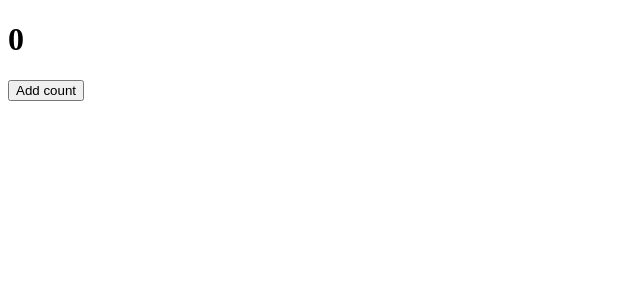
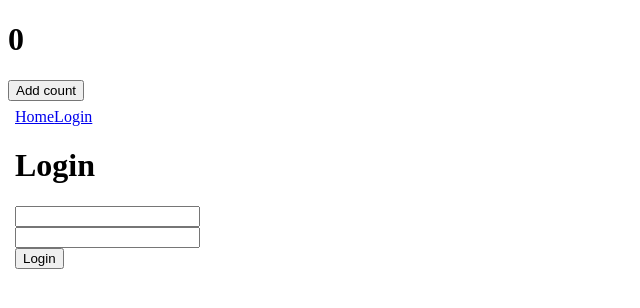
Before and after one commit to andela/ah-the-unsullied-frontend, a React (Create React App) app: page /login in a window 1280 px wide. Shown: the top 308 px of the page, without its empty margins (0-640 px from the left). Built offline with nearby package versions, Linux system fonts and the light colour scheme.

Commit message:
ch(setup-react-router-dom): Setup react router version4.
- Add react router version 4
- Add home and login views
- Add home and login component
- Test the config with login and / routes

[Starts #162949167]:

```diff
--- a/package.json
+++ b/package.json
@@ -11,9 +11,10 @@
     "react": "^16.8.0",
     "react-dom": "^16.8.0",
     "react-redux": "^6.0.0",
-    "react-scripts": "2.1.3",
     "redux": "^4.0.1",
-    "redux-thunk": "^2.3.0"
+    "redux-thunk": "^2.3.0",
+    "react-router-dom": "^4.3.1",
+    "react-scripts": "2.1.3"
   },
   "scripts": {
     "start": "react-scripts start",
--- a/src/App.js
+++ b/src/App.js
@@ -1,9 +1,13 @@
+import { BrowserRouter as Router, Route, Switch} from 'react-router-dom';
 import React, { Component } from 'react';
 import { connect } from 'react-redux';
 import PropTypes from 'prop-types';
 
 import { updateCount } from './actions/button';
 import './app.scss';
+import Home from './components/home/Home';
+import Login from './components/login/Login';
+import Navigation from './components/common/nav/Nav';
 
 class App extends Component {
   constructor(props) {
@@ -27,14 +31,25 @@ class App extends Component {
       <div>
         <h1>{this.state.count}</h1>
         <button onClick={this.handleClick}>Add count</button>
+        <Router>
+        <div className='App'>
+          <Navigation />
+          <Switch>
+            <Route path='/' component={Home} exact Strict />
+            <Route path='/login' component={Login} exact />
+          </Switch>
+        </div>
+      </Router>
       </div>
     );
   }
 }
 
+
 App.propTypes = {
   updateCount: PropTypes.func.isRequired
 };
+
 
 const mapStateToProps = state => ({
   count: state.count
--- a/src/app.scss
+++ b/src/app.scss
@@ -1,6 +1,6 @@
 .Scss {
     color: blue($color: #dfdf);
-    background-color: aqua;
+    background-color: white;
 }
 // extend .Scss class featues
 .App{
--- /dev/null
+++ b/src/components/common/nav/Nav.js
@@ -0,0 +1,11 @@
+import React from 'react';
+import NavigationView from './views/nav';
+
+const Navigation = () =>{
+
+        return(
+          <NavigationView />
+        );
+    };
+
+export default Navigation;
--- /dev/null
+++ b/src/components/common/nav/views/nav.js
@@ -0,0 +1,13 @@
+import React from 'react';
+import { NavLink } from 'react-router-dom';
+
+const NavigationView = () =>{
+    return(
+      <div>
+        <NavLink to='/'>Home</NavLink>
+        <NavLink to='/login'>Login</NavLink>
+      </div>
+    );
+};
+
+export default NavigationView;
--- /dev/null
+++ b/src/components/home/home.js
@@ -0,0 +1,10 @@
+import React from 'react';
+import HomeView from './views/home';
+
+const Home = () => {
+        return(
+          <HomeView />
+        );
+    };
+
+export default Home;
--- /dev/null
+++ b/src/components/home/views/home.js
@@ -0,0 +1,11 @@
+import React from 'react';
+
+const HomeView = () => {
+    return (
+      <div>
+        <h1>{"Welcome to Author's Haven"}</h1>
+      </div>
+    );
+};
+
+export default HomeView;
--- /dev/null
+++ b/src/components/login/login.js
@@ -0,0 +1,10 @@
+import React from 'react';
+import LoginView from './views/login';
+
+const Login = () => {
+        return(
+          <LoginView />
+        );
+    };
+
+export default Login;
--- /dev/null
+++ b/src/components/login/views/login.js
@@ -0,0 +1,19 @@
+import React from 'react';
+import { Link } from 'react-router-dom';
+
+const LoginView = () => {
+    return(
+      <form>
+        <h1> Login</h1>
+        <input type="text" name="email" />
+        <br />
+        <input type="password" name="password" />
+        <br />
+        <Link to='/'>
+          <button type='submit'>Login</button>
+        </Link>
+      </form>
+    );
+};
+
+export default LoginView;
```
Also changed, not shown: 2 other files (tests, documents, lock files or other folders).
